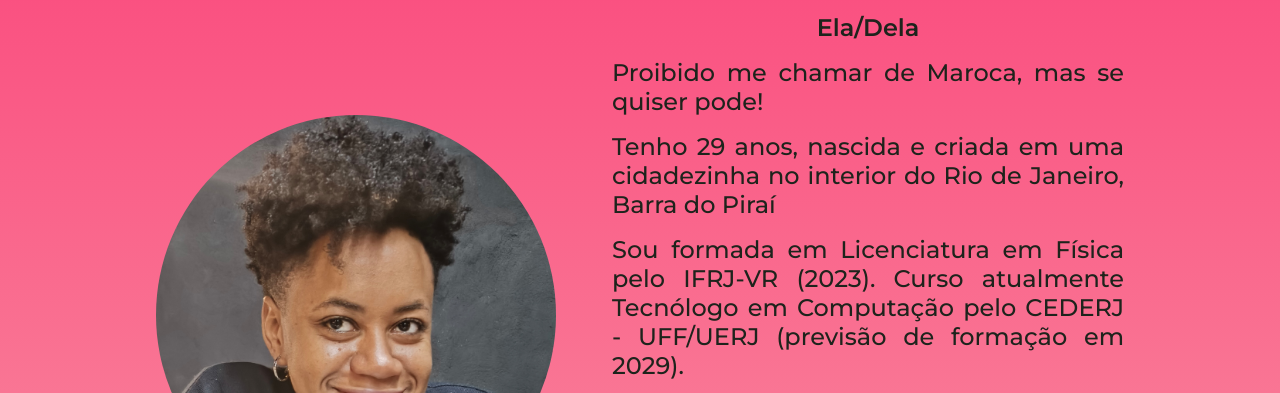
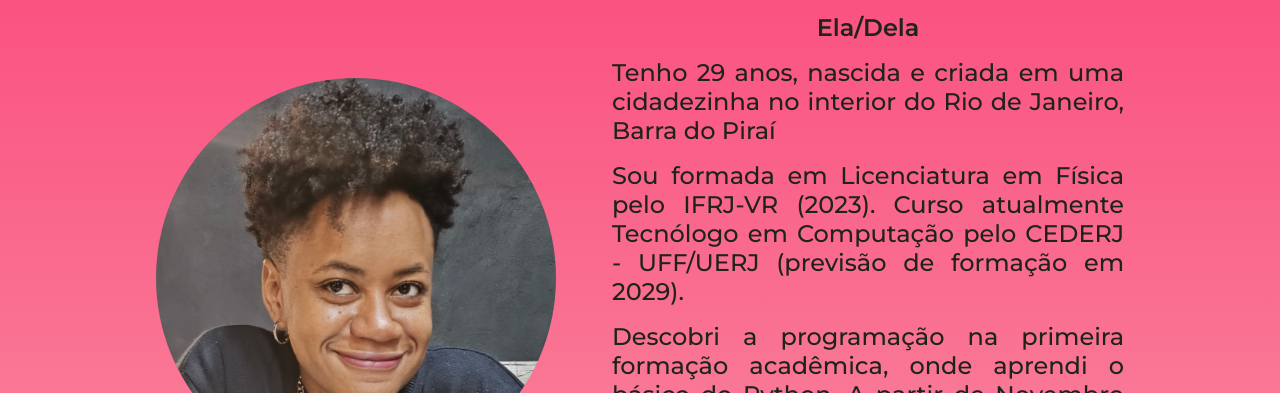
Before and after one commit to M4R0C4/my-page-portifolio, a website: page index.html in a window 1280 px wide. Shown: the part 397-790 px from the top of the page. Drawn offline with nearby package versions, Linux system fonts and the light colour scheme; no server answers.

Commit message:
alteração no parágrafo sobremim

```diff
--- a/index.html
+++ b/index.html
@@ -25,9 +25,9 @@
                 <h1 class="sobremim__titulo">Mariana Candido</h1>
                 <h2 class="sobremim__subtitulo">Ela/Dela</h2>
                 <div class="sobremim__descricao">
-                    <p class="sobremim__descricao__nome">
+                    <!-- <p class="sobremim__descricao__nome">
                         Proibido me chamar de Maroca, mas se quiser pode!
-                    </p>
+                    </p> -->
                     <p class="sobremim__descricao__idade-cidade">
                         Tenho 29 anos, nascida e criada em uma cidadezinha no interior do Rio de Janeiro, Barra do Piraí
                     </p>
```
